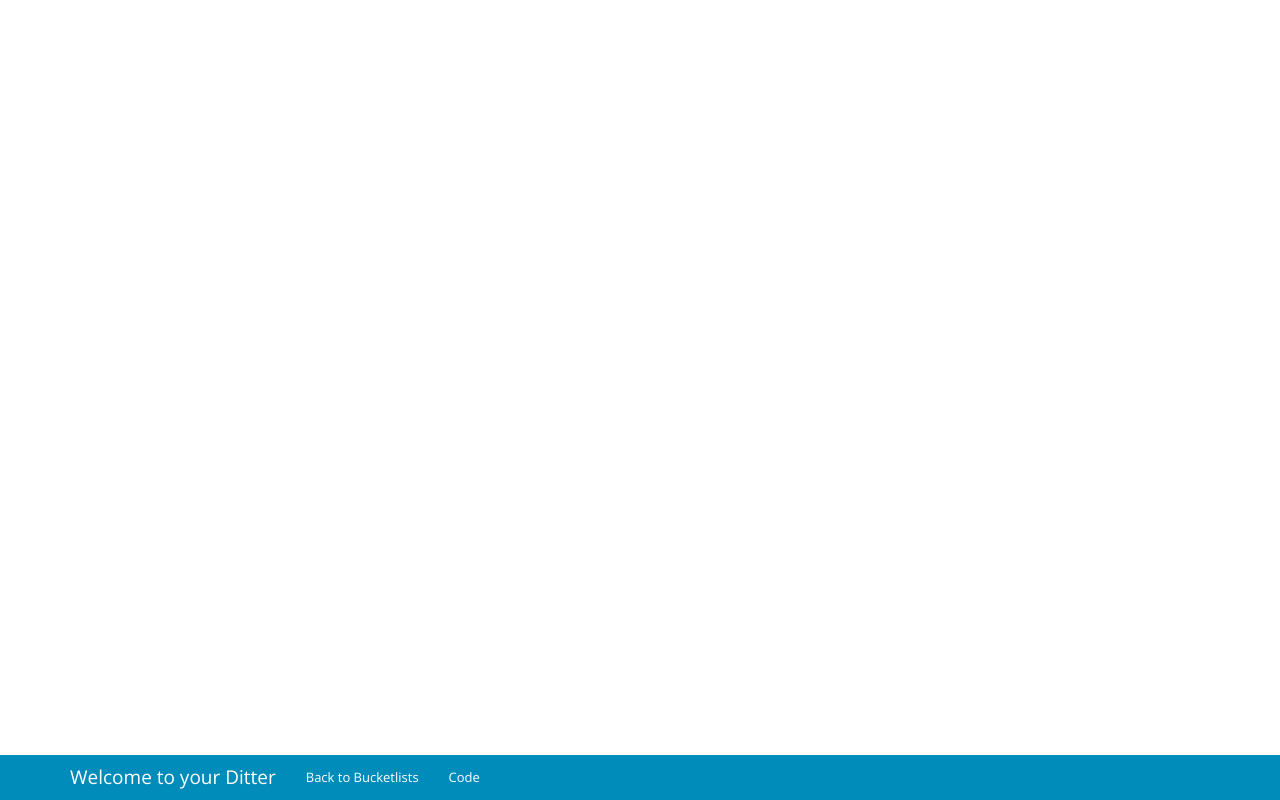
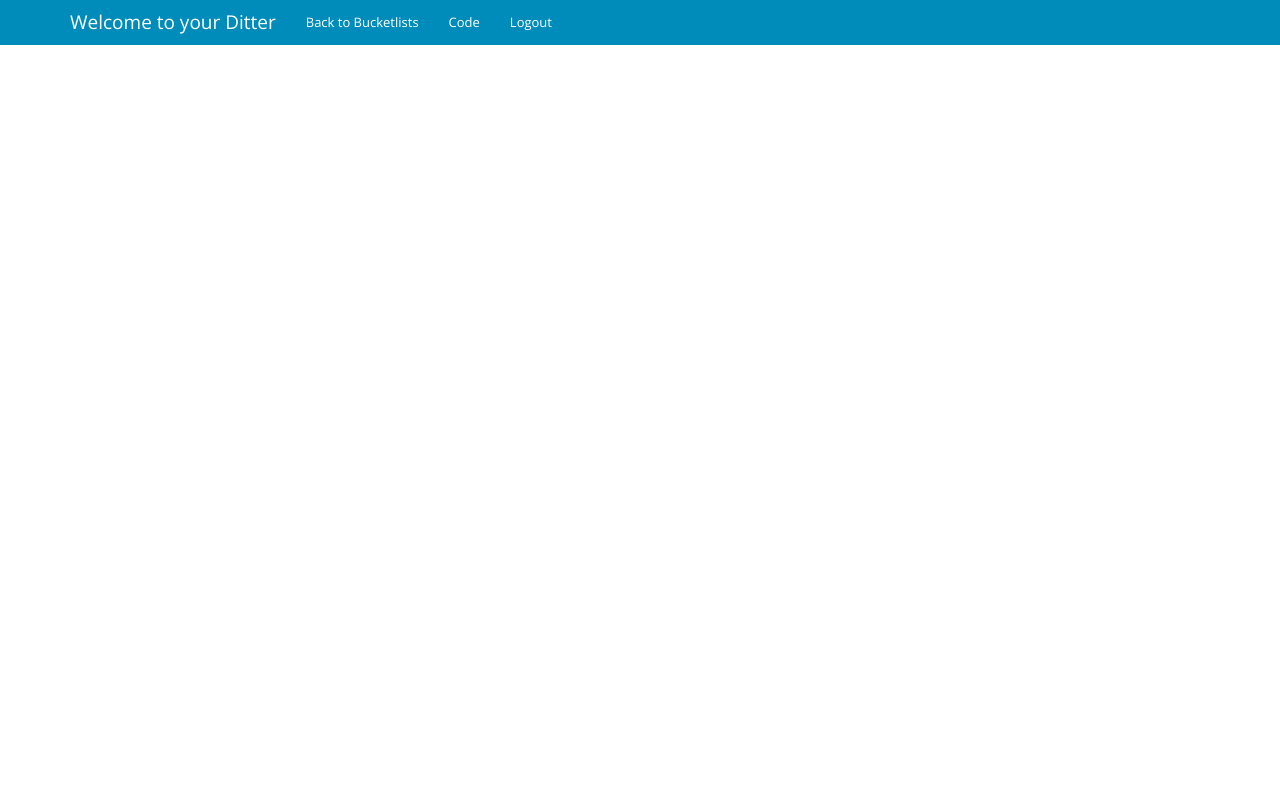
Before and after one commit to JackWachira/djangobucketlist, a Django app: page /item/ in a window 1280 px wide. Run offline with Django 3.2, Linux system fonts and the light colour scheme; some libraries are stand-ins or nearby versions.

Commit message:
(Chore) Minor UI improvements

```diff
--- a/bucketlist/frontend/templates/account.html
+++ b/bucketlist/frontend/templates/account.html
@@ -8,7 +8,7 @@
 
 {% block content %}
 <!-- Navigation -->
-<nav class="navbar navbar-inverse navbar-fixed-bottom" role="navigation">
+<nav class="navbar navbar-inverse navbar-fixed-top" role="navigation">
     <div class="container">
         <!-- Brand and toggle get grouped for better mobile display -->
         <div class="navbar-header">
@@ -27,6 +27,9 @@
                 </li>
                 <li>
                     <a href="https://github.com/andela-aomondi/djangobucketlist" target="_blank">Code</a>
+                </li>
+                <li>
+                    <a href="/" id="logout_link">Logout</a>
                 </li>
             </ul>
         </div>
--- a/bucketlist/frontend/templates/index.html
+++ b/bucketlist/frontend/templates/index.html
@@ -8,7 +8,7 @@
 
 {% block content %}
     <!-- Navigation -->
-    <nav class="navbar navbar-inverse navbar-fixed-bottom" role="navigation">
+    <nav class="navbar navbar-fixed-top" role="navigation">
         <div class="container">
             <!-- Brand and toggle get grouped for better mobile display -->
             <div class="navbar-header">
@@ -40,11 +40,13 @@
     <div class="container">
         <div class="row">
             <div class="col-md-9 col-sm-12">
+              <div class="center-block">
                 <h1>Here Is The Big Picture</h1>
                 <p>I won't live forever. Neither will you.
                 Do what you've always wanted to do. Today.</p>
                 <button type="button" class="btn btn-default" data-toggle="modal" data-target="#signUpModal">Sign Up</button>
                 <button type="button" class="btn btn-default" data-toggle="modal" data-target="#loginModal">Login</button>
+              </div>
             </div>
         </div>
         <!-- /.row -->
--- a/bucketlist/frontend/templates/item_view.html
+++ b/bucketlist/frontend/templates/item_view.html
@@ -2,7 +2,7 @@
 
 {% block content %}
 <!-- Navigation -->
-<nav class="navbar navbar-inverse navbar-fixed-bottom" role="navigation">
+<nav class="navbar navbar-inverse navbar-fixed-top" role="navigation">
     <div class="container">
         <!-- Brand and toggle get grouped for better mobile display -->
         <div class="navbar-header">
@@ -21,6 +21,9 @@
                 </li>
                 <li>
                     <a href="https://github.com/andela-aomondi/djangobucketlist" target="_blank">Code</a>
+                </li>
+                <li>
+                    <a href="/" id="logout_link">Logout</a>
                 </li>
             </ul>
         </div>
--- a/bucketlist/static/js/script.js
+++ b/bucketlist/static/js/script.js
@@ -161,14 +161,12 @@ function showBucketLists(){
           html += "<div class='jumbotron'>";
           html += "<h3>You have nothing here.</h3>";
           html += "<button class='btn btn-primary' data-toggle='modal' data-target='#createBucketlist'>Create Bucketlist</a>";
-          html += "<button class='btn btn-primary' id='logout_link'>Logout</a>"
           html += "</div>";
           $("#bucketlists").html(html);
         } else if(length_of_results > 0){
-          html += "<div class='page-header'>";
-          html += "<h1>Your bucketlists</h1>";
+          html += "<div class='jumbotron'>";
+          html += "<h3>Your bucketlists</h3>";
           html += "<button class='btn btn-primary' data-toggle='modal' data-target='#createBucketlist'>Add Bucketlist</button>";
-          html += "<button class='btn btn-primary' id='logout_link'>Logout</a>"
           html += "</div>";
 
           bucketlists = json_data.results;
```
